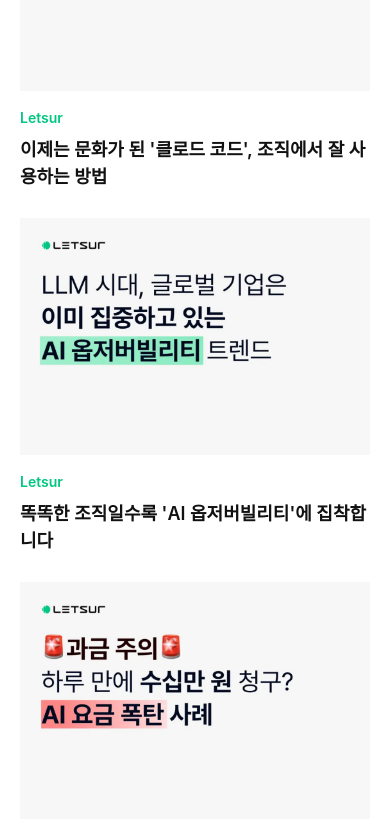
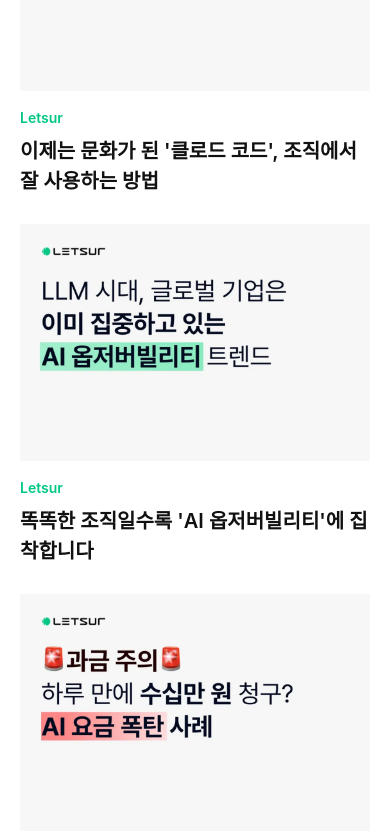
Before and after one commit to tessgoh/ai-gateway, a Next.js app: page / in a window 390 px wide. Shown: the part 7680-8518 px from the top of the page. Built offline with nearby package versions, Linux system fonts and the light colour scheme; a web font is replaced by a local one.

Commit message:
Update mobile font size for insight titles to 20px

```diff
--- a/components/AIInsights.tsx
+++ b/components/AIInsights.tsx
@@ -123,7 +123,7 @@
 
                     {/* Description */}
                     <h3
-                      className="text-lg md:text-xl lg:text-2xl"
+                      className="text-[20px] md:text-xl lg:text-2xl"
                       style={{
                         color: '#111111',
                         fontWeight: '600',
```
